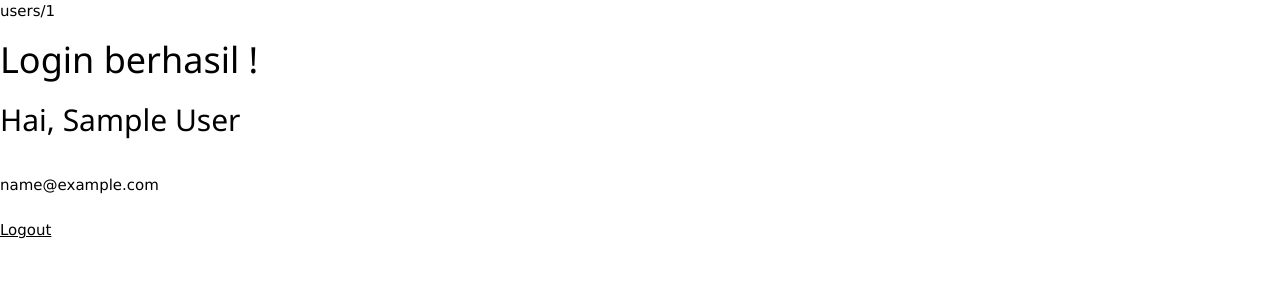
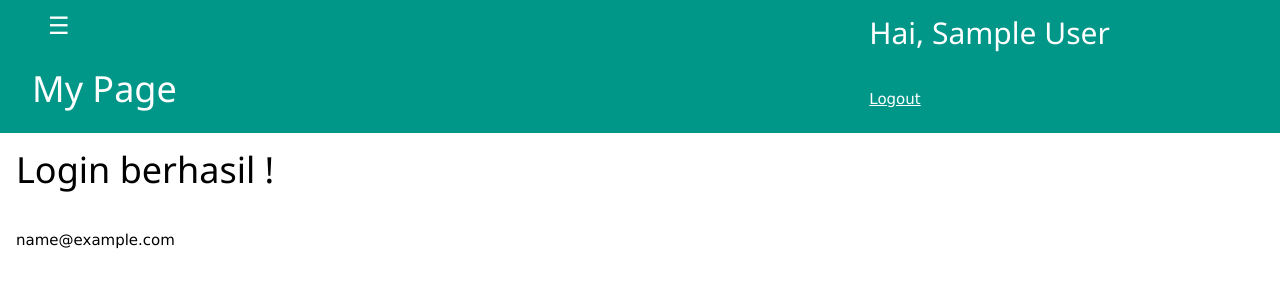
Before and after one commit to arisembekss/digistore, a CodeIgniter app: page /digistore/index.php/account/index in a window 1280 px wide. Shown: the top 300 px of the page. Run offline with CodeIgniter, Linux system fonts and the light colour scheme; the visitor is signed in with stand-in values (Sample User, id 1); data comes from the database, SQL or seed files in the repository; both versions use the stored data as it was after the commit; some libraries are stand-ins or nearby versions.

Commit message:
user toko

```diff
--- a/application/controllers/Account.php
+++ b/application/controllers/Account.php
@@ -18,7 +18,7 @@ class Account extends CI_Controller {
 	public function index(){
 		$data['data'] = $this->m_data->tampil_data()->result();
 		$this->load->view('v_account');
-		echo $this->user_rtdb;
+		//echo $this->user_rtdb;
 	}
 
 	public function login(){
--- /dev/null
+++ b/application/views/i_sidenav.php
@@ -0,0 +1,28 @@
+<div class="w3-sidebar w3-bar-block w3-card-2 w3-animate-left" style="display:none" id="mySidebar">
+  <button class="w3-bar-item w3-button w3-large"
+  onclick="w3_close()">Close &times;</button>
+
+  <a href="#" class="w3-bar-item w3-button" onclick="opentoko('toko')">Toko</a>
+  	<div class="w3-ul" id="toko" style="display: none; margin-left: 20px;">
+		<a href="#" class="w3-bar-item w3-button">Tambah Toko</a>
+	</div>
+  <a href="#" class="w3-bar-item w3-button" onclick="opentoko('makanan')">Menu Makanan</a>
+  	<div class="w3-ul" id="makanan" style="display: none; margin-left: 20px;">
+		<a href="#" class="w3-bar-item w3-button">Tambah Menu Makanan</a>
+	</div>
+  <a href="#" class="w3-bar-item w3-button" onclick="opentoko('minuman')">Menu Minuman</a>
+  	<div class="w3-ul" id="minuman" style="display: none; margin-left: 20px;">
+		<a href="#" class="w3-bar-item w3-button">Tambah Menu Minuman</a>
+	</div>
+</div>
+
+<script>
+	function opentoko(divv){
+		var ket = document.getElementById(divv).style.display;
+		if (ket == "none") {
+			document.getElementById(divv).style.display = "block";
+		} else{
+			document.getElementById(divv).style.display = "none";
+		}
+	}
+</script>
--- a/application/views/v_account.php
+++ b/application/views/v_account.php
@@ -9,11 +9,44 @@
 	<script src="https://www.gstatic.com/firebasejs/4.2.0/firebase.js"></script>
 </head>
 <body>
-<h1>Login berhasil !</h1>
-	<h2>Hai, <?php echo $this->session->userdata("unama"); ?></h2>
-	<br><?php echo $this->session->userdata("uemail"); ?>
-	<br><?php //echo $this->session->userdata("uid"); ?>
-	<br><a href="<?php echo base_url('Login/logout'); ?>">Logout</a><br><br>
+<?php include 'i_sidenav.php';?>
+
+<div zclass="w3-main" id="main">
+	<div class="w3-teal">
+		<div class="w3-row">
+			<div class="w3-third w3-container">
+
+			  <div class="w3-container">
+			  	<button class="w3-button w3-teal w3-xlarge" onclick="w3_open()">&#9776;</button>
+			    <h1>My Page</h1>
+
+			  </div>
+			</div>
+			<div class="w3-third w3-container">
+
+			</div>
+			<div class="w3-third w3-container">
+				<h2>Hai, <?php echo $this->session->userdata("unama"); ?></h2>
+				<br><a href="<?php echo base_url('Login/logout'); ?>">Logout</a><br><br>
+			</div>
+		</div>
+
+	</div>
+
+
+
+	<div class="w3-container">
+		<h1>Login berhasil !</h1>
+
+		<br><?php echo $this->session->userdata("uemail"); ?>
+		<br><?php //echo $this->session->userdata("uid"); ?>
+
+	</div>
+
+
+
+</div>
+
 <?php
 	/*foreach ($data as $u) {
 		# code...
@@ -24,21 +57,31 @@
 	<script>
 	  // Initialize Firebase
 	  initFirebase();
+	  function w3_open() {
+	  document.getElementById("main").style.marginLeft = "25%";
+	  document.getElementById("mySidebar").style.width = "25%";
+	  document.getElementById("mySidebar").style.display = "block";
+	  document.getElementById("openNav").style.display = 'none';
+	}
+	function w3_close() {
+	  document.getElementById("main").style.marginLeft = "0%";
+	  document.getElementById("mySidebar").style.display = "none";
+	  document.getElementById("openNav").style.display = "inline-block";
+	}
 	</script>
 
 	<script type="text/javascript">
-		var userId = "ret5545454";
+		/*var userId = "ret5545454";
 		var query = firebase.database().ref("user/"+userId+"/toko").orderByKey();
 		query.once("value")
 		  .then(function(snapshot) {
 		    snapshot.forEach(function(childSnapshot) {
-		      // key will be "ada" the first time and "alan" the second time
+
 		      var key = childSnapshot.key;
 		      console.log(key);
-		      // childData will be the actual contents of the child
-		      //var childData = childSnapshot.val();
+
 		  });
-		});
+		});*/
 	</script>
 </body>
 </html>
--- a/assets/js/index.js
+++ b/assets/js/index.js
@@ -21,6 +21,18 @@ function redirectPage(page){
 	}
 }
 
+function w3_open() {
+  document.getElementById("main").style.marginLeft = "25%";
+  document.getElementById("mySidebar").style.width = "25%";
+  document.getElementById("mySidebar").style.display = "block";
+  document.getElementById("openNav").style.display = 'none';
+}
+function w3_close() {
+  document.getElementById("main").style.marginLeft = "0%";
+  document.getElementById("mySidebar").style.display = "none";
+  document.getElementById("openNav").style.display = "inline-block";
+}
+
 function passData(email){
 	$.ajax({
         type: "POST",
```
Also changed, not shown: assets/db/v2/db_digistore.sql (added, +91 -0 lines).
